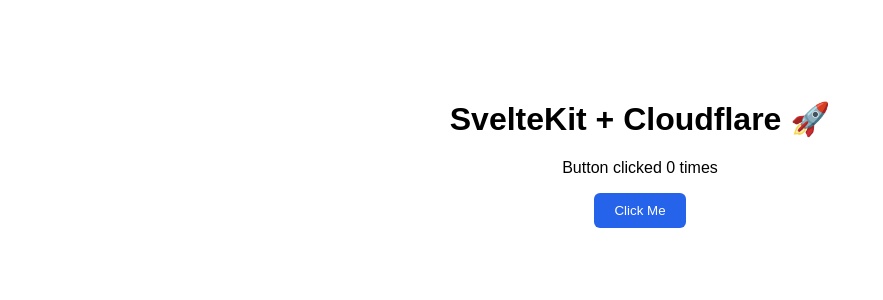
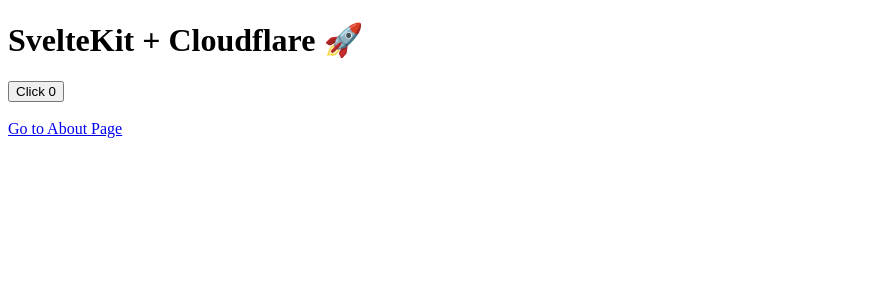
Before and after one commit to monirol4664-glitch/student-app, a SvelteKit app: page / in a window 1280 px wide. Shown: the top 300 px of the page, without its empty margins (0-883 px from the left). Built offline with nearby package versions, Linux system fonts and the light colour scheme.

Commit message:
update +page.svelte

```diff
--- a/src/routes/+page.svelte
+++ b/src/routes/+page.svelte
@@ -2,32 +2,12 @@
   let count = 0;
 </script>
 
-<style>
-  main {
-    text-align: center;
-    margin-top: 100px;
-    font-family: Arial;
-  }
+<h1>SvelteKit + Cloudflare 🚀</h1>
 
-  button {
-    padding: 10px 20px;
-    border-radius: 6px;
-    border: none;
-    background: #2563eb;
-    color: white;
-    cursor: pointer;
-  }
+<button on:click={() => count++}>
+  Click {count}
+</button>
 
-  button:hover {
-    background: #1d4ed8;
-  }
-</style>
+<br><br>
 
-<main>
-  <h1>SvelteKit + Cloudflare 🚀</h1>
-  <p>Button clicked {count} times</p>
-
-  <button on:click={() => count++}>
-    Click Me
-  </button>
-</main>
+<a href="/about">Go to About Page</a>
```
